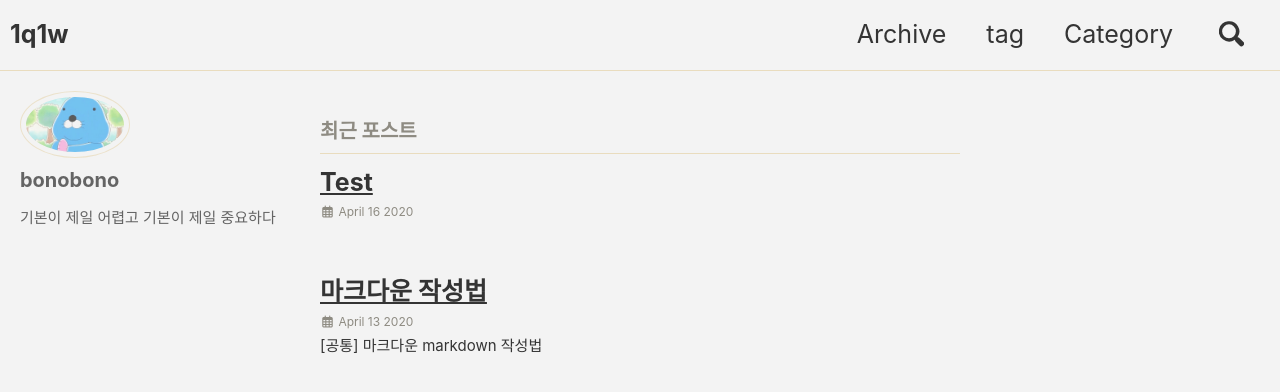
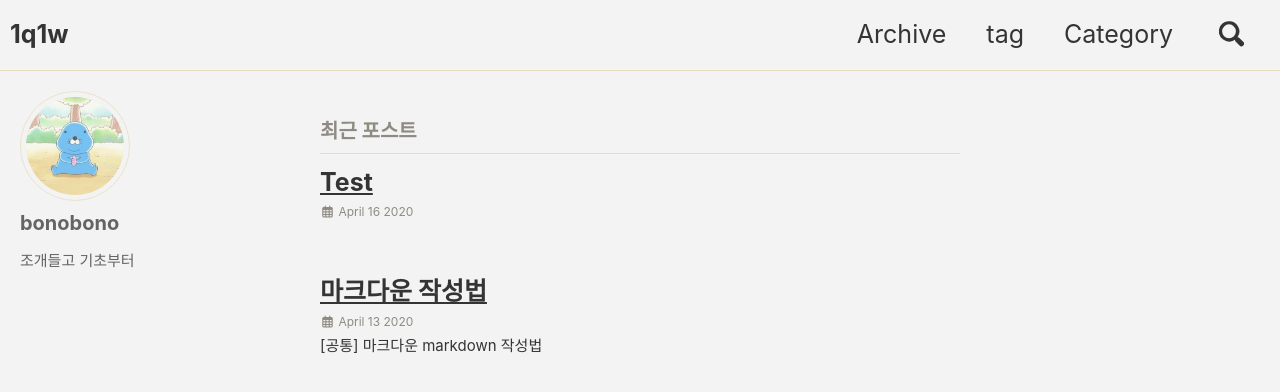
Before and after one commit to 1q1w/1q1w.github.io, a Jekyll site: the page built from index.html, in a window 1280 px wide. Shown: the top 392 px of the page. Built offline with Jekyll 4.4.1, drawn with Linux system fonts in a browser that asks for light colours; cached includes are drawn as plain includes; nearby versions of some CDN libraries; the list of posts is cut into pages by our own code.

Commit message:
프로필수정

```diff
--- a/_config.yml
+++ b/_config.yml
@@ -95,7 +95,7 @@ analytics:
 author:
   name             : "bonobono"  # 이름
   avatar           : "/assets/images/bio-photo.jpg"  # 프로필사진
-  bio              : "기본이 제일 어렵고 기본이 제일 중요하다"
+  bio              : "조개들고 기초부터"
   location         : # "Somewhere"
   email            :
   links:
```
Also changed, not shown: assets/images/bio-photo.jpg.
